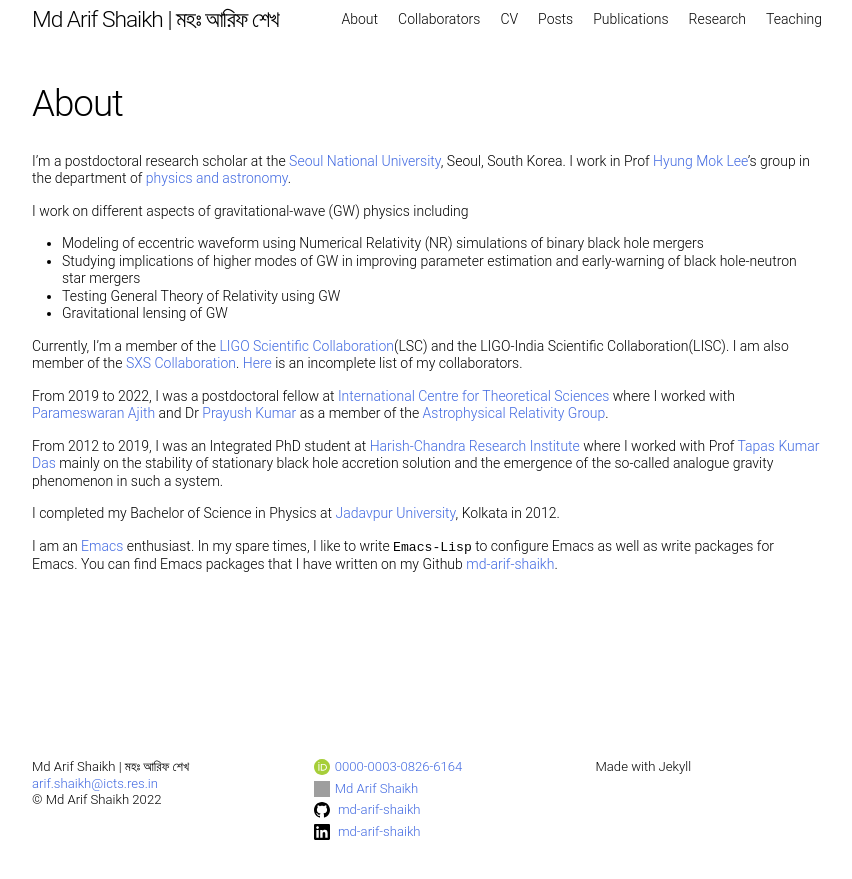
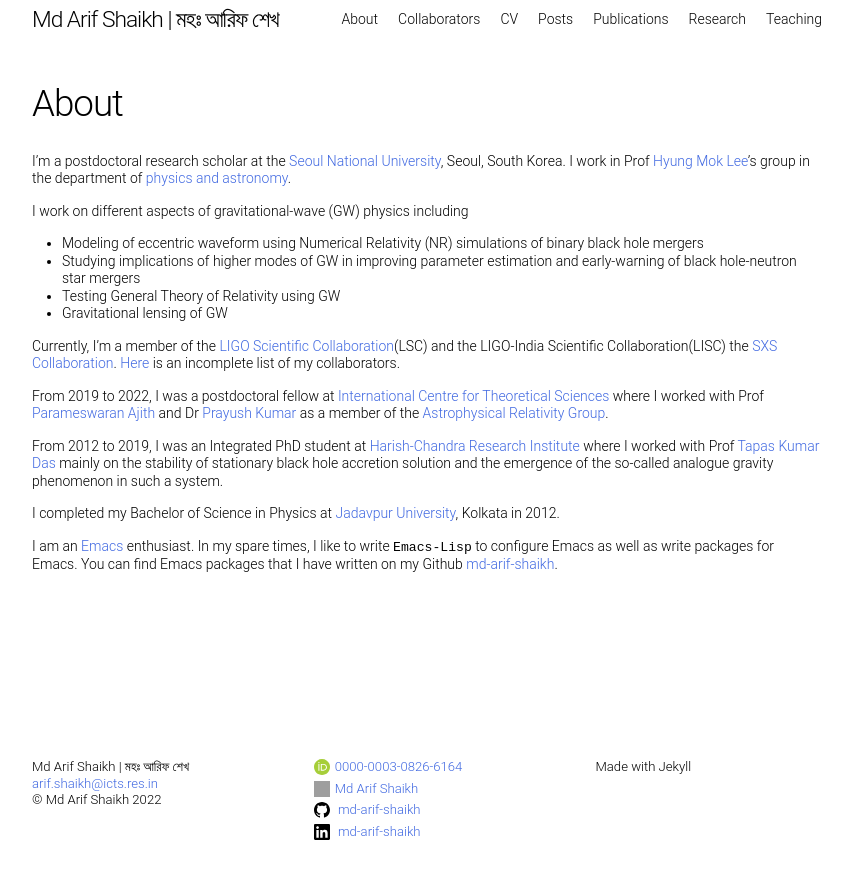
Before and after one commit to md-arif-shaikh/md-arif-shaikh.github.io, a Jekyll site: the page built from about.md, in a window 1280 px wide. Shown: the top 879 px of the page, without its empty margins (213-1065 px from the left). Built offline with Jekyll 4.4.1, drawn with Linux system fonts in a browser that asks for light colours; grey boxes are pictures that could not be loaded.

Commit message:
Update about.md

```diff
--- a/about.md
+++ b/about.md
@@ -12,9 +12,9 @@ I work on different aspects of gravitational-wave (GW) physics including
   - Testing General Theory of Relativity using GW
   - Gravitational lensing of GW
 
-Currently, I'm a member of the [LIGO Scientific Collaboration](https://www.ligo.org/)(LSC) and the LIGO-India Scientific Collaboration(LISC). I am also member of the [SXS Collaboration](https://www.black-holes.org/). [Here]({{site.baseurl}}{% link collaborators.md %}) is an incomplete list of my collaborators.
+Currently, I'm a member of the [LIGO Scientific Collaboration](https://www.ligo.org/)(LSC) and the LIGO-India Scientific Collaboration(LISC) the [SXS Collaboration](https://www.black-holes.org/). [Here]({{site.baseurl}}{% link collaborators.md %}) is an incomplete list of my collaborators.
 
-From 2019 to 2022, I was a postdoctoral fellow at [International Centre for Theoretical Sciences](https://www.icts.res.in/) where I worked with [Parameswaran Ajith](https://home.icts.res.in/~ajith/Home.html) and Dr [Prayush Kumar](https://www.icts.res.in/people/prayush-kumar) as a member of the [Astrophysical Relativity Group](https://www.icts.res.in/research/astrorel).
+From 2019 to 2022, I was a postdoctoral fellow at [International Centre for Theoretical Sciences](https://www.icts.res.in/) where I worked with Prof [Parameswaran Ajith](https://home.icts.res.in/~ajith/Home.html) and Dr [Prayush Kumar](https://www.icts.res.in/people/prayush-kumar) as a member of the [Astrophysical Relativity Group](https://www.icts.res.in/research/astrorel).
 
 From 2012 to 2019, I was an Integrated PhD student at [Harish-Chandra Research Institute](http://www.hri.res.in) where I worked with Prof [Tapas Kumar Das](http://www.hri.res.in/~tapas/) mainly on the stability of stationary black hole accretion solution and the emergence of the so-called analogue gravity phenomenon in such a system.
 
```
